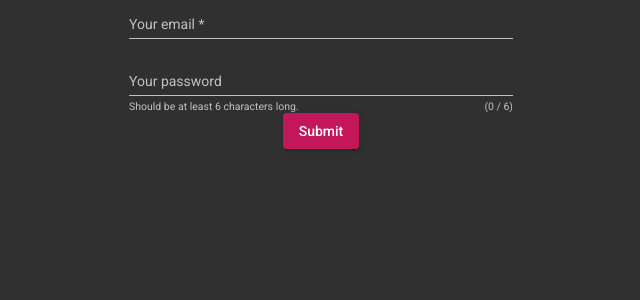
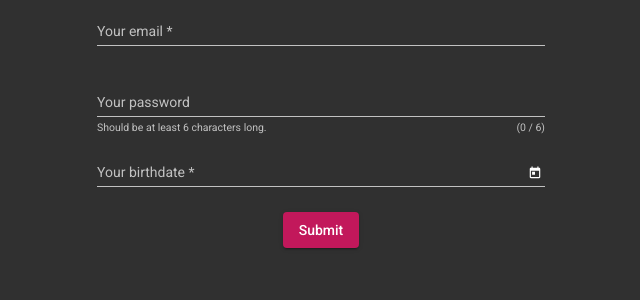
Before and after one commit to AyariAhmed/angular-fitness-tracker, an Angular app: page /signup in a window 1280 px wide. Shown: the top 300 px of the page, without its empty margins (319-959 px from the left). Built offline with nearby package versions, Linux system fonts and the light colour scheme.

Commit message:
adjusted datePicker

```diff
--- a/src/app/auth/signup/signup.component.html
+++ b/src/app/auth/signup/signup.component.html
@@ -1,6 +1,7 @@
 <section>
   <form (ngSubmit)="submitForm(f)" fxLayout="column" fxLayoutAlign="center center" #f="ngForm" >
-    <mat-form-field style="width: 30%">
+
+    <mat-form-field >
       <input
         type="email"
         matInput
@@ -14,7 +15,8 @@
       <mat-error *ngIf="emailInput.hasError('required')">E-mail field can't be empty.</mat-error>
       <mat-error *ngIf="!emailInput.hasError('required')">E-mail is invalid.</mat-error>
     </mat-form-field >
-    <mat-form-field hintLabel="Should be at least 6 characters long." style="width: 30%">
+
+    <mat-form-field hintLabel="Should be at least 6 characters long." >
       <input
         type="password"
         matInput
@@ -27,6 +29,23 @@
       <mat-hint align="end">({{pwInput.value?.length}} / 6)</mat-hint>
       <mat-error *ngIf="pwInput.value?.length<6">Password length must be at least 6 characters long.</mat-error>
     </mat-form-field>
+
+    <mat-form-field>
+      <input
+        ngModel
+        name="birthdate"
+        matInput
+        [matDatepicker]="picker"
+        placeholder="Your birthdate"
+        required
+        [max]="maxDate"
+        #dateInput="ngModel"
+      />
+      <mat-datepicker-toggle matSuffix [for]="picker"></mat-datepicker-toggle>
+      <mat-datepicker #picker></mat-datepicker>
+      <mat-error *ngIf="dateInput.hasError('required')">Birthdate field can't be empty.</mat-error>
+    </mat-form-field>
+
     <button type="submit" mat-raised-button color="primary">Submit</button>
   </form>
 </section>
--- a/src/app/auth/signup/signup.component.scss
+++ b/src/app/auth/signup/signup.component.scss
@@ -0,0 +1,5 @@
+mat-form-field{
+  width: 35%;
+  margin: 2px;
+  padding: 5px;
+}
--- a/src/app/auth/signup/signup.component.ts
+++ b/src/app/auth/signup/signup.component.ts
@@ -7,10 +7,13 @@ import {NgForm} from '@angular/forms';
   styleUrls: ['./signup.component.scss']
 })
 export class SignupComponent implements OnInit {
+  maxDate: Date;
 
   constructor() { }
 
   ngOnInit(): void {
+    this.maxDate = new Date();
+    this.maxDate.setFullYear(this.maxDate.getFullYear() - 16);
   }
 
   submitForm(f: NgForm) {
--- a/src/app/material.module.ts
+++ b/src/app/material.module.ts
@@ -3,9 +3,26 @@ import {MatButtonModule} from '@angular/material/button';
 import {MatIconModule} from '@angular/material/icon';
 import {MatFormFieldModule} from '@angular/material/form-field';
 import {MatInputModule} from '@angular/material/input';
+import {MatDatepickerModule} from '@angular/material/datepicker';
+import {MatNativeDateModule} from '@angular/material/core';
 
 @NgModule({
-  imports : [MatButtonModule,MatIconModule,MatFormFieldModule,MatInputModule],
-  exports : [MatButtonModule,MatIconModule,MatFormFieldModule,MatInputModule]
+  imports: [
+    MatButtonModule,
+    MatIconModule,
+    MatFormFieldModule,
+    MatInputModule,
+    MatDatepickerModule,
+    MatNativeDateModule
+  ],
+  exports: [
+    MatButtonModule,
+    MatIconModule,
+    MatFormFieldModule,
+    MatInputModule,
+    MatDatepickerModule,
+    MatNativeDateModule
+  ]
 })
-export class MaterialModule {}
+export class MaterialModule {
+}
--- a/src/styles.scss
+++ b/src/styles.scss
@@ -2,11 +2,12 @@
 @import '~@angular/material/prebuilt-themes/pink-bluegrey.css';
 
 $bgColor : #303030;
-
+$fontColor : #fff;
 
 html, body { height: 100%; }
 body {
   margin: 0;
   font-family: Roboto, "Helvetica Neue", sans-serif;
   background-color: $bgColor;
+  color: $fontColor;
 }
```
